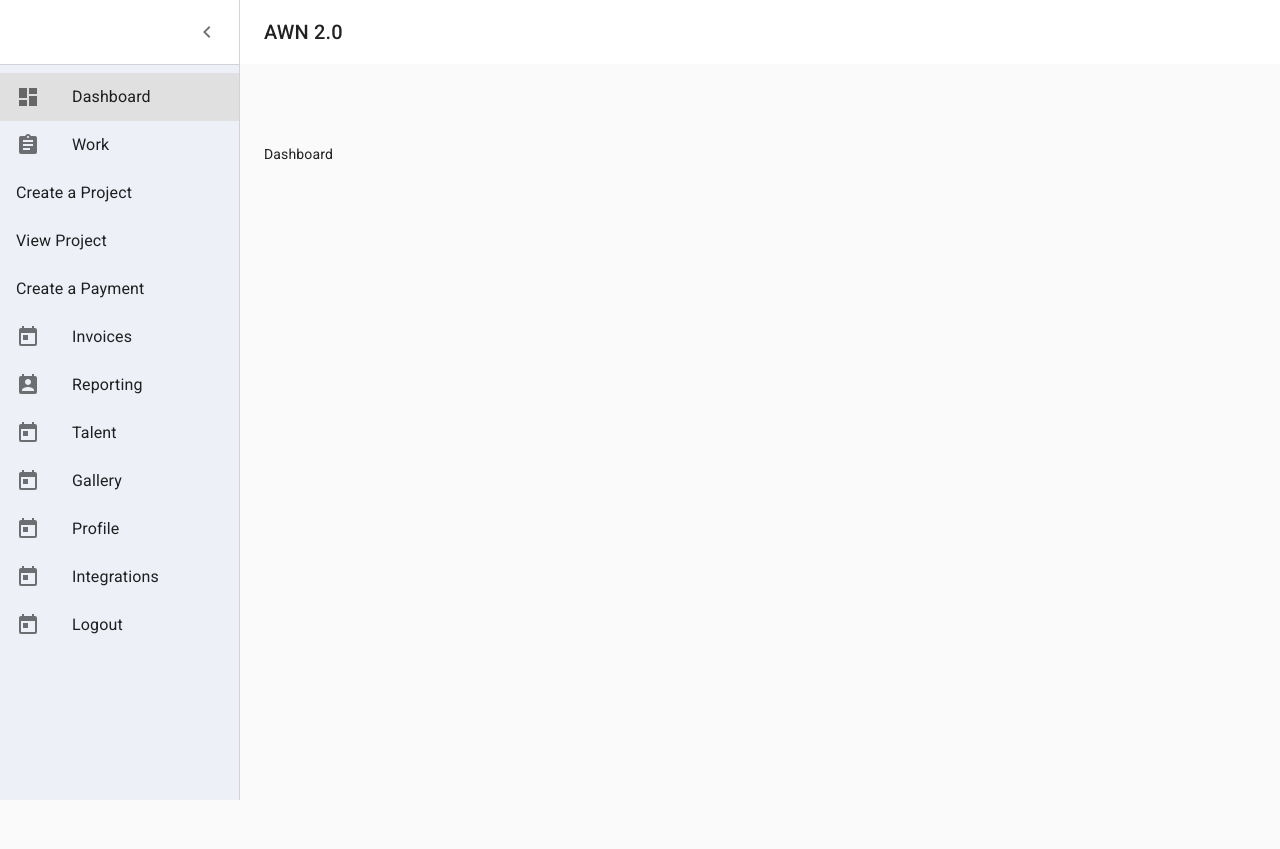
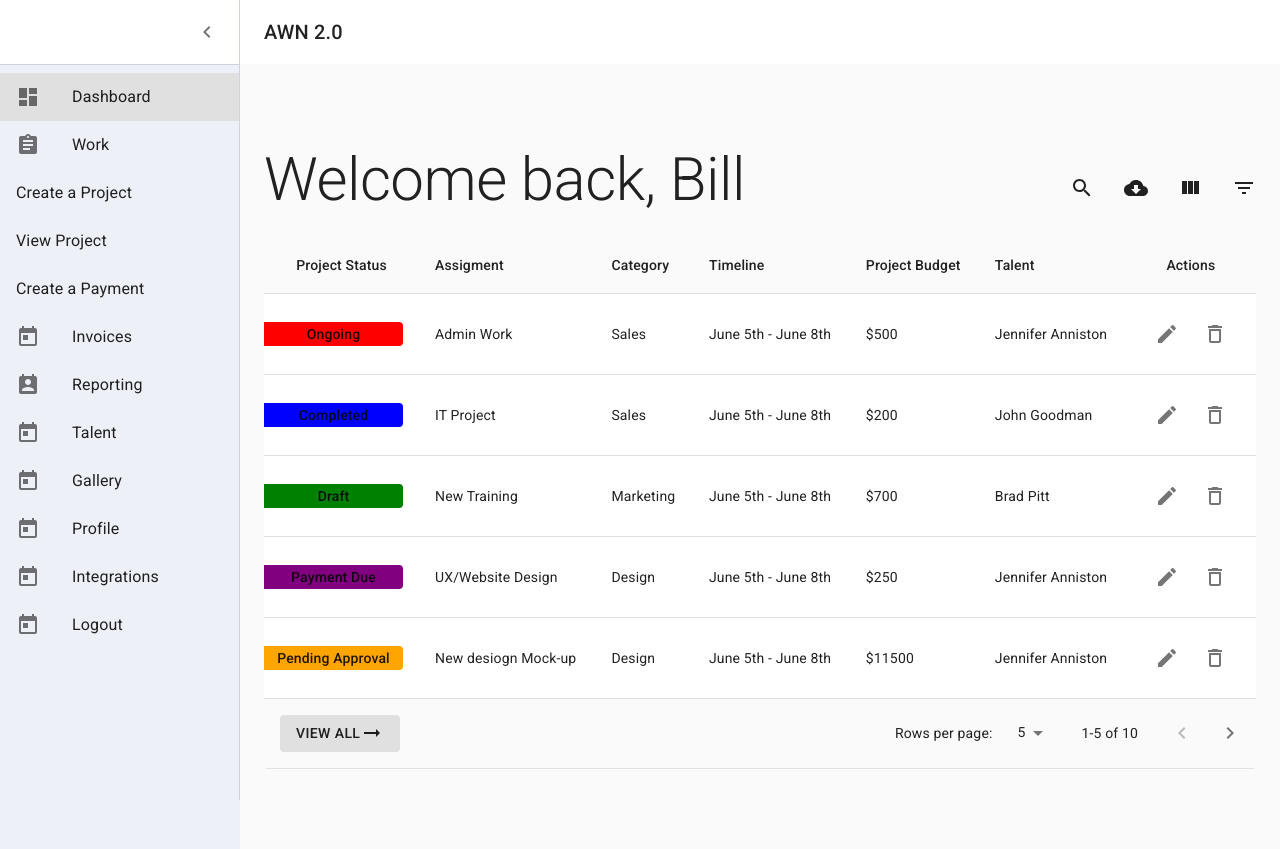
Before and after one commit to dibranxhymshiti/new-awn-demo, a React (Create React App) app: page / in a window 1280 px wide. Before the commit the page ends 800 px from the top, so only its background shows below. Built offline with nearby package versions, Linux system fonts and the light colour scheme.

Commit message:
new dashboard

```diff
--- a/src/pages/Dashboard/Dashboard.js
+++ b/src/pages/Dashboard/Dashboard.js
@@ -1,5 +1,209 @@
+import * as React from 'react';
+import PropTypes from 'prop-types';
+import { styled } from '@material-ui/core/styles';
+import { useTheme } from '@material-ui/core/styles';
+import Box from '@material-ui/core/Box';
+import Table from '@material-ui/core/Table';
+import TableBody from '@material-ui/core/TableBody';
+import TableCell, { tableCellClasses } from '@material-ui/core/TableCell';
+import TableContainer from '@material-ui/core/TableContainer';
+import TableFooter from '@material-ui/core/TableFooter';
+import TablePagination from '@material-ui/core/TablePagination';
+import TableRow from '@material-ui/core/TableRow';
+import Paper from '@material-ui/core/Paper';
+import IconButton from '@material-ui/core/IconButton';
+import FirstPageIcon from '@material-ui/icons/FirstPage';
+import KeyboardArrowLeft from '@material-ui/icons/KeyboardArrowLeft';
+import KeyboardArrowRight from '@material-ui/icons/KeyboardArrowRight';
+import LastPageIcon from '@material-ui/icons/LastPage';
+import Typography from '@material-ui/core/Typography';
+import TableHead from '@material-ui/core/TableHead';
+import Button from '@material-ui/core/Button';
+import DeleteOutlinedIcon from '@material-ui/icons/DeleteOutlined';
+import EditIcon from '@material-ui/icons/Edit';
+import ArrowRightAltIcon from '@material-ui/icons/ArrowRightAlt';
+import SearchIcon from '@material-ui/icons/Search';
+import CloudDownloadIcon from '@material-ui/icons/CloudDownload';
+import ViewColumnIcon from '@material-ui/icons/ViewColumn';
+import FilterListIcon from '@material-ui/icons/FilterList';
+
+function TablePaginationActions(props) {
+  const theme = useTheme();
+  const { count, page, rowsPerPage, onPageChange } = props;
+
+  const handleFirstPageButtonClick = (event) => {
+    onPageChange(event, 0);
+  };
+
+  const handleBackButtonClick = (event) => {
+    onPageChange(event, page - 1);
+  };
+
+  const handleNextButtonClick = (event) => {
+    onPageChange(event, page + 1);
+  };
+
+  const handleLastPageButtonClick = (event) => {
+    onPageChange(event, Math.max(0, Math.ceil(count / rowsPerPage) - 1));
+  };
+
+  return (
+    <Box sx={{ flexShrink: 0, ml: 2.5 }}>
+      <IconButton
+        onClick={handleBackButtonClick}
+        disabled={page === 0}
+        aria-label="previous page"
+      >
+        {theme.direction === 'rtl' ? <KeyboardArrowRight /> : <KeyboardArrowLeft />}
+      </IconButton>
+      <IconButton
+        onClick={handleNextButtonClick}
+        disabled={page >= Math.ceil(count / rowsPerPage) - 1}
+        aria-label="next page"
+      >
+        {theme.direction === 'rtl' ? <KeyboardArrowLeft /> : <KeyboardArrowRight />}
+      </IconButton>
+    </Box>
+  );
+}
 const Dashboard = () => {
-  return <div>Dashboard</div>;
+  const [page, setPage] = React.useState(0);
+  const [rowsPerPage, setRowsPerPage] = React.useState(5);
+
+  const StyledTableHead = styled(TableHead)(({ theme }) => ({
+    [`&.MuiTableHead-root`]: {
+      background: 'transparent',
+    },
+  }));
+  const StyledTableCell = styled(TableCell)(({ theme }) => ({
+    [`&.MuiTableCell-root`]: {
+      paddingLeft: 0,
+    },
+  }));
+  const StyledTableRow = styled(TableRow)(({ theme }) => ({
+    [`&.MuiTableRow-root`]: {
+      marginTop: '10px',
+      background: 'white'
+    },
+  }));
+  const StyledPaper = styled(Paper)(({ theme }) => ({
+    [`&.MuiPaper-root`]: {
+      boxShadow: 'none',
+      background: 'transparent'
+    },
+  }));
+
+  const rows = [
+    { name: 'ongoing', calories: 'Admin Work', fat: 'Sales', carbs: 'June 5th - June 8th', protein: '$500', talent: 'Jennifer Anniston', color: 'red' },
+    { name: 'completed', calories: 'IT Project', fat: 'Sales', carbs: 'June 5th - June 8th', protein: '$200', talent: 'John Goodman', color: 'blue' },
+    { name: 'draft', calories: 'New Training', fat: 'Marketing', carbs: 'June 5th - June 8th', protein: '$700', talent: 'Brad Pitt', color: 'green' },
+    { name: 'payment due', calories: 'UX/Website Design', fat: 'Design', carbs: 'June 5th - June 8th', protein: '$250', talent: 'Jennifer Anniston', color: 'purple' },
+    { name: 'pending approval', calories: 'New desiogn Mock-up', fat: 'Design', carbs: 'June 5th - June 8th', protein: '$11500', talent: 'Jennifer Anniston', color: 'orange' },
+    { name: 'ongoing', calories: 'Admin Work', fat: 'Sales', carbs: 'June 5th - June 8th', protein: '$500', talent: 'Jennifer Anniston', color: 'orange' },
+    { name: 'completed', calories: 'IT Project', fat: 'Sales', carbs: 'June 5th - June 8th', protein: '$200', talent: 'John Goodman', color: 'purple' },
+    { name: 'draft', calories: 'New Training', fat: 'Marketing', carbs: 'June 5th - June 8th', protein: '$700', talent: 'Brad Pitt', color: 'green' },
+    { name: 'payment due', calories: 'UX/Website Design', fat: 'Design', carbs: 'June 5th - June 8th', protein: '$250', talent: 'Jennifer Anniston', color: 'red' },
+    { name: 'pending approval', calories: 'New desiogn Mock-up', fat: 'Design', carbs: 'June 5th - June 8th', protein: '$11500', talent: 'Jennifer Anniston', color: 'green' }
+  ]
+
+  const handleChangePage = (event, newPage) => {
+    setPage(newPage);
+  };
+
+  const handleChangeRowsPerPage = (event) => {
+    setRowsPerPage(parseInt(event.target.value, 10));
+    setPage(0);
+  };
+  return <div>
+    <Box component='div' sx={{ display: 'flex', justifyContent: 'space-between', alignItems: 'center' }}>
+      <Typography variant="h2" gutterBottom component="div">
+        Welcome back, Bill
+      </Typography>
+      <Box component='div' >
+        <SearchIcon style={{ marginLeft: 30 }} fontSize='medium' />
+        <CloudDownloadIcon style={{ marginLeft: 30 }} fontSize='medium' />
+        <ViewColumnIcon style={{ marginLeft: 30 }} fontSize='medium' />
+        <FilterListIcon style={{ marginLeft: 30 }} fontSize='medium' />
+      </Box>
+
+    </Box>
+    <TableContainer sx={{ background: 'transparent' }} component={StyledPaper}>
+      <Table sx={{ minWidth: 700 }} aria-label="customized table">
+        <StyledTableHead>
+          <TableRow>
+            <TableCell align="center">Project Status</TableCell>
+            <TableCell align="left">Assigment</TableCell>
+            <TableCell align="left">Category</TableCell>
+            <TableCell align="left">Timeline</TableCell>
+            <TableCell align="left">Project Budget</TableCell>
+            <TableCell align="left">Talent</TableCell>
+            <TableCell align="center">Actions</TableCell>
+          </TableRow>
+        </StyledTableHead>
+        <TableBody>
+        {(rowsPerPage > 0
+            ? rows.slice(page * rowsPerPage, page * rowsPerPage + rowsPerPage)
+            : rows
+          ).map((row) => (
+            <StyledTableRow sx={{ mx: 10, px: 10 }} key={row.name}>
+              <StyledTableCell align="left">
+                <Box component='div'
+                  sx={{ backgroundColor: row.color, textAlign: 'center', fontWeight: '500', textTransform: 'capitalize', padding: 2, borderRadius: '0 4px 4px 0', color: 'primary.main' }}>
+                  {row.name}
+                </Box>
+              </StyledTableCell>
+              <TableCell align="left">{row.calories}</TableCell>
+              <TableCell align="left">{row.fat}</TableCell>
+              <TableCell align="left">{row.carbs}</TableCell>
+              <TableCell align="left">{row.protein}</TableCell>
+              <TableCell align="left">{row.talent}</TableCell>
+              <TableCell align="center">
+                <IconButton
+                  aria-label="edit icon"
+                >
+                  <EditIcon />
+                </IconButton>
+                <IconButton
+                  aria-label="delete icon"
+                >
+                  <DeleteOutlinedIcon />
+                </IconButton>
+              </TableCell>
+            </StyledTableRow>
+          ))}
+        </TableBody>
+        <TableFooter>
+          <TableRow>
+            <TableCell>
+              <Button variant="contained" disableElevation>
+                View all
+                <ArrowRightAltIcon fontSize='medium' />
+              </Button>
+            </TableCell>
+            <TablePagination
+              rowsPerPageOptions={[5, 10, 25, { label: 'All', value: -1 }]}
+              // colSpan={5}
+              count={rows.length}
+              rowsPerPage={rowsPerPage}
+              page={page}
+              SelectProps={{
+                inputProps: {
+                  'aria-label': 'rows per page',
+                },
+                native: true,
+              }}
+              onPageChange={handleChangePage}
+              onRowsPerPageChange={handleChangeRowsPerPage}
+              ActionsComponent={TablePaginationActions}
+            />
+          </TableRow>
+        </TableFooter>
+      </Table>
+    </TableContainer>
+
+  </div>
+
+
 };
 
 export default Dashboard;
```
